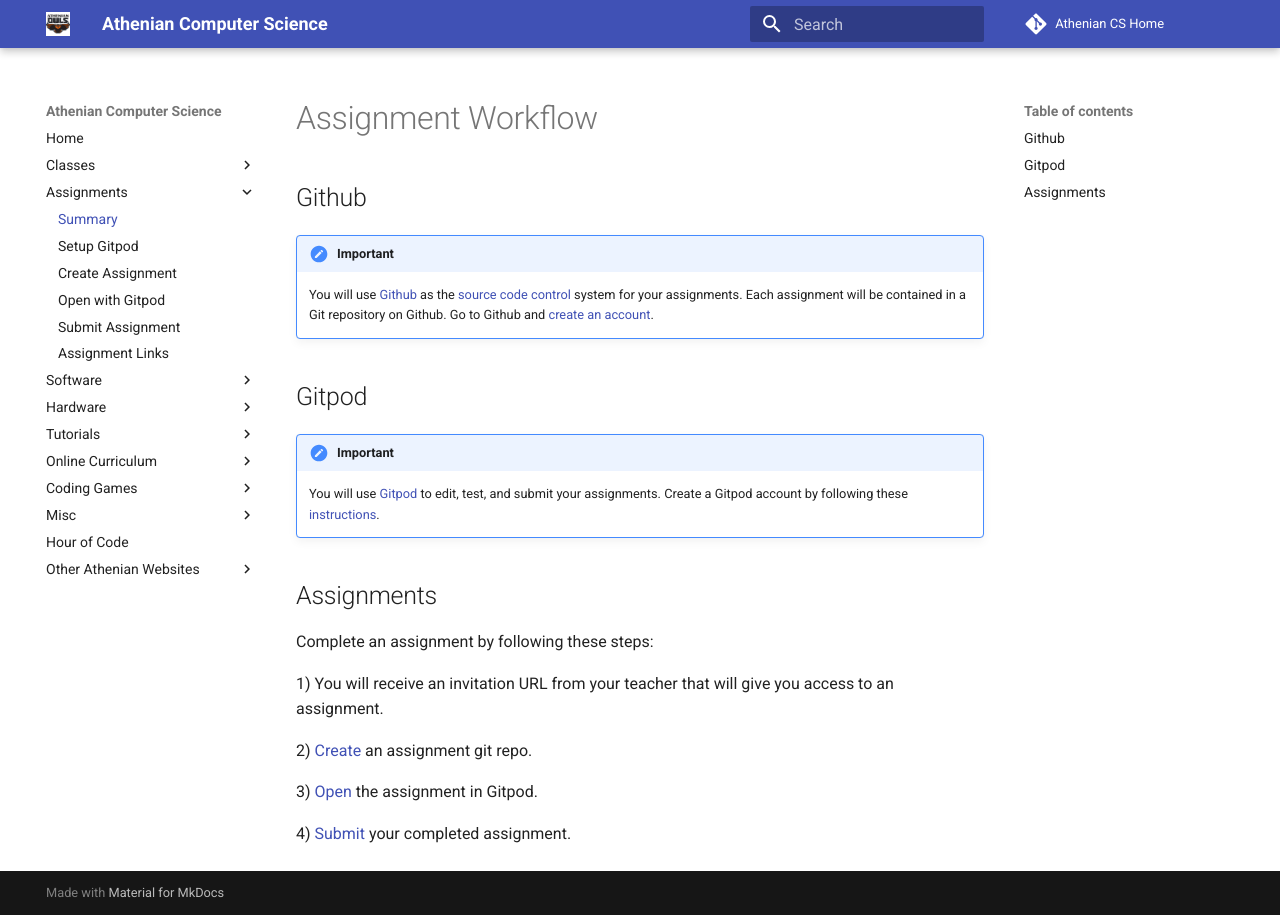
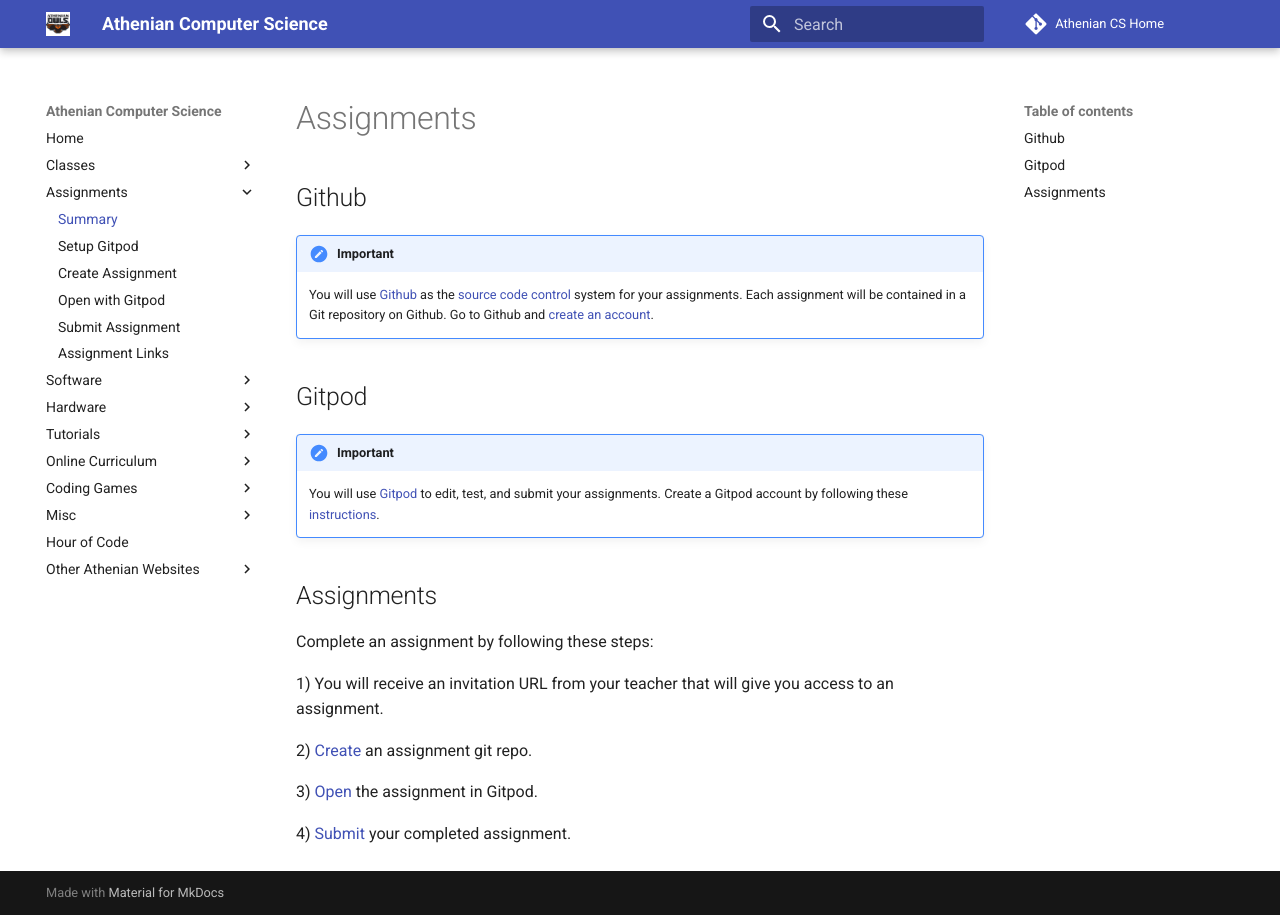
Before and after one commit to athenian-computational-thinking/athenian-cs-mkdocs, an MkDocs documentation site: the page built from docs/assignments/assignment-workflow.md, in a window 1280 px wide. Built offline with MkDocs 1.6.1 and Material for MkDocs 9.7.7, drawn with Linux system fonts in a browser that asks for light colours; comment, search, counter and statistics services are not loaded.

Commit message:
Update docs

```diff
--- a/docs/assignments/assignment-workflow.md
+++ b/docs/assignments/assignment-workflow.md
@@ -1,4 +1,4 @@
-# Assignment Workflow
+# Assignments
 
 ## Github
 
```
